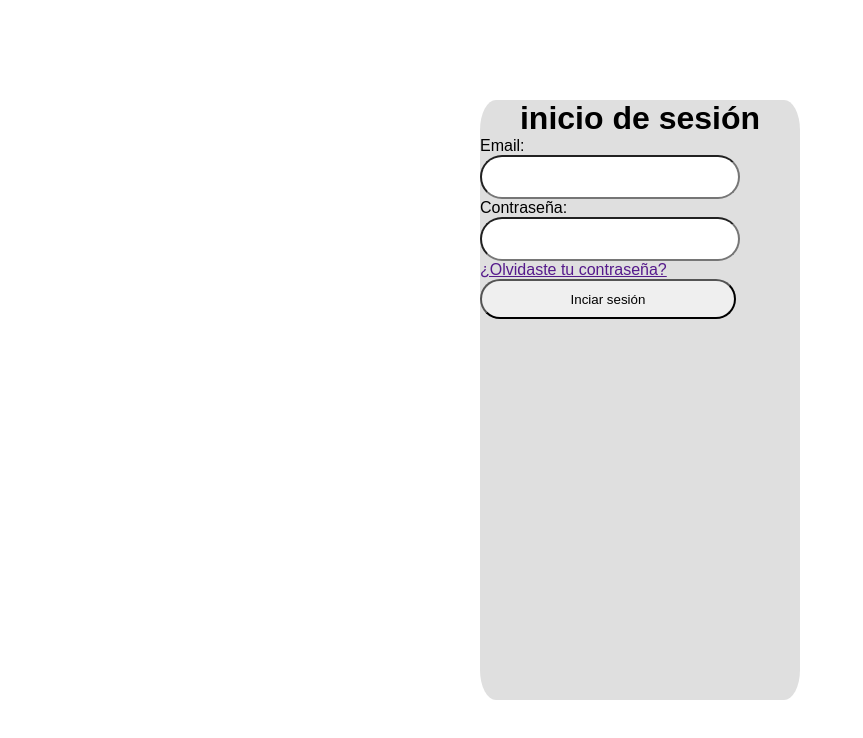
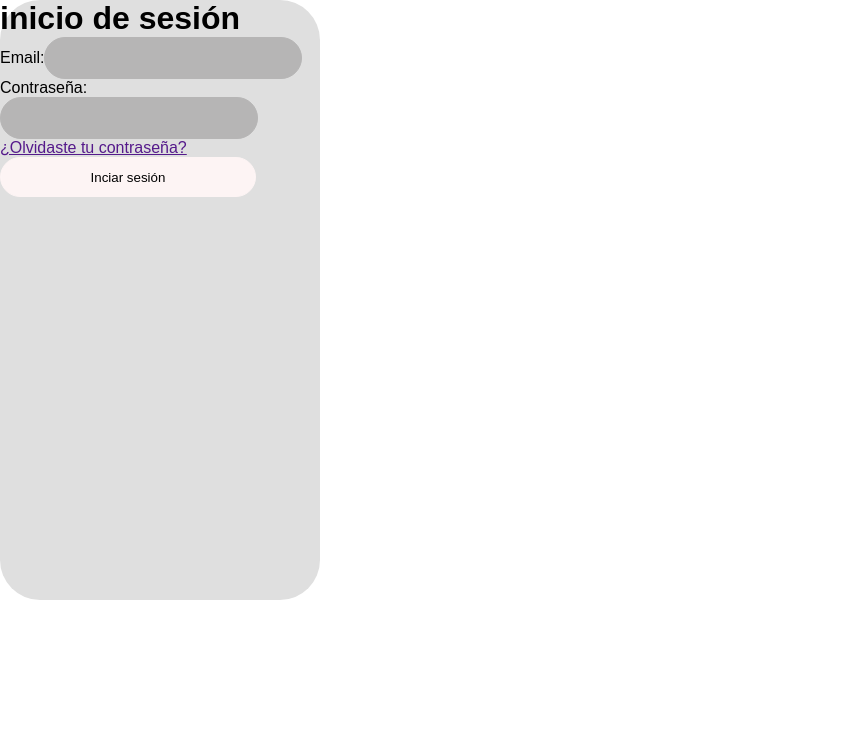
Before and after one commit to AgustinCasal3/HoshinoRepair, a React (Vite) app in the folder HoshinoWeb/HoshinoWeb/: page /login in a window 1280 px wide. Shown: the top 738 px of the page, without its empty margins (0-863 px from the left). Built offline with nearby package versions, Linux system fonts and the light colour scheme.

Commit message:
1-09-26 tobias
Segundo push de la primera version de la pantalla del login

```diff
--- a/HoshinoWeb/HoshinoWeb/src/instances/01 login/Login.css
+++ b/HoshinoWeb/HoshinoWeb/src/instances/01 login/Login.css
@@ -1,33 +1,33 @@
 .loginContenedor{
-    display: flex;
-    justify-content: center;
-    align-items: center;
     height: 100vh;
 }
 
-.login{
+.loginForm{
     height: 75vh;
     width: 25vw;
-    display: flex;
-    flex-direction: column;
-    border-radius: 5%;
+    border-radius: 5vh;
     background-color: rgb(223, 223, 223);
 }
 
-.loginTitulo{
-    display: flex;
-    justify-content: center;
+.login{
+}
+
+.loginInputsLabels{
+
 }
 
 .loginInput{
     height: 5vh;
     width: 20vw;
     border-radius: 5vh;
+    border: 1px solid rgb(182, 181, 181);
+    background-color: rgb(182, 181, 181);
 }
 
 .loginButton{
     height: 5vh;
     width: 20vw;
     border-radius: 5vh;
-
+    border: 1px solid rgb(253, 244, 244);
+    background-color: rgb(253, 244, 244);
 }
--- a/HoshinoWeb/HoshinoWeb/src/instances/01 login/Login.tsx
+++ b/HoshinoWeb/HoshinoWeb/src/instances/01 login/Login.tsx
@@ -6,21 +6,18 @@ export function Login() {
         {/*Div contenedor de el login*/}
         <div className='loginContenedor'>
 
-            {/* Div del login */}
-            <div>
-
-                <form className='login' action="">
-                    <div className="loginTitulo">
+            {/* Form del login */}
+                <form className='loginForm' action="">
+                    <div className='login'>
                         <h1>inicio de sesión</h1>
+                        <label htmlFor="">Email:</label>
+                        <input className='loginInput' type="text" />
+                        <label htmlFor="">Contraseña:</label>
+                        <input className='loginInput' type="text" />
+                        <a href="">¿Olvidaste tu contraseña?</a>
+                        <button className='loginButton'>Inciar sesión</button>
                     </div>
-                    <label htmlFor="">Email:</label>
-                    <input className='loginInput' type="text" />
-                    <label htmlFor="">Contraseña:</label>
-                    <input className='loginInput' type="text" />
-                    <a href="">¿Olvidaste tu contraseña?</a>
-                    <button className='loginButton'>Inciar sesión</button>
                 </form>
-            </div>
         </div>
         </>
     )
```
